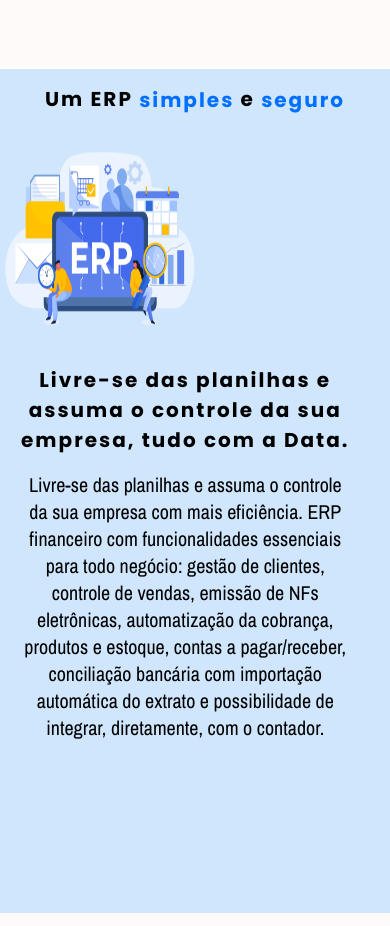
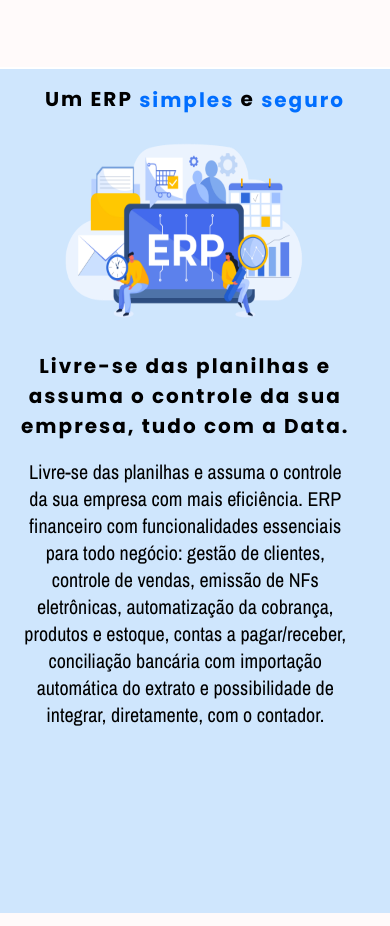
Before and after one commit to CodaxiKing/Site-Data, a plain HTML site: page site-data/index.html in a window 390 px wide. Shown: the part 830-1756 px from the top of the page. Drawn offline with nearby package versions, Linux system fonts and the light colour scheme.

Commit message:
atualização responsividade

```diff
--- a/site-data/style.css
+++ b/site-data/style.css
@@ -587,12 +587,14 @@ section {
 
     .img-erp {
         max-width:250px;
-        max-height:210px;
+        max-height:200px;
         top: 0;
         right: 0;
+        display: flex;
+        margin-left: 15%;
         bottom: 0;
         left: 0;
-        margin: auto;
+
     }
 
     .titulo {
@@ -652,8 +654,8 @@ section {
     }
 
     .img-erp {
-        width: 200px;
-        height: 200px;
+        width: 800px;
+        height: 500px;
     }
 
     .dev {
```
